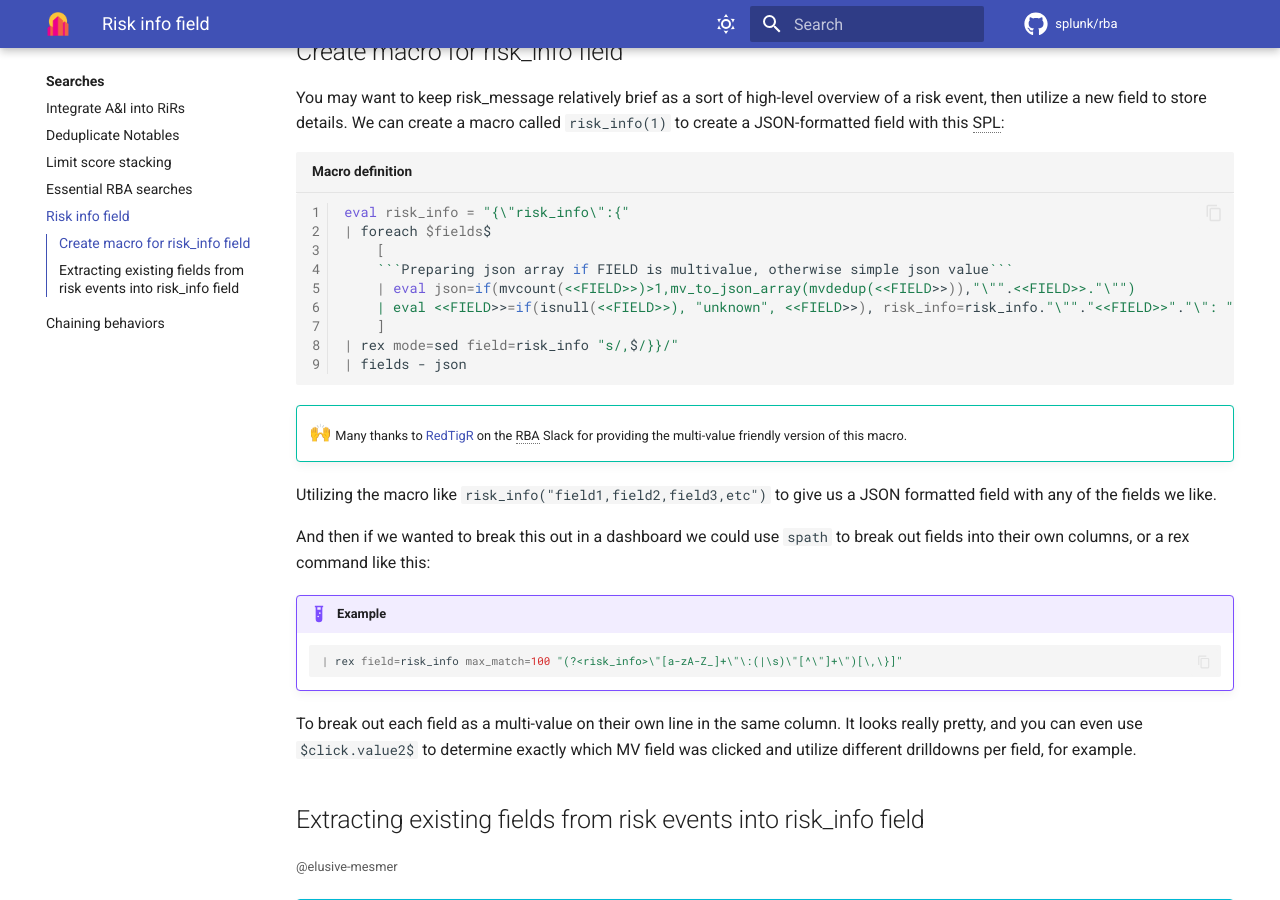
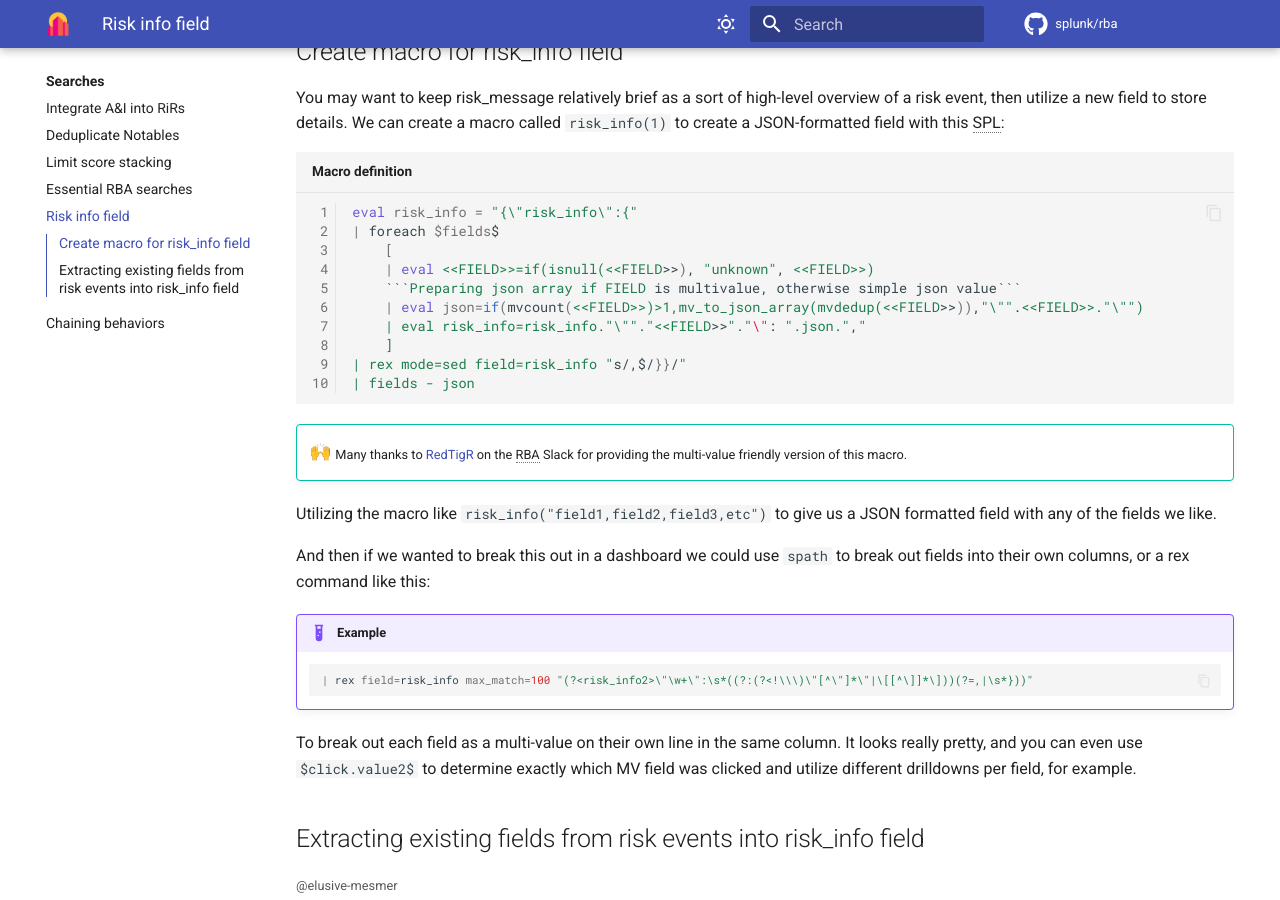
Before and after one commit to splunk/rba, an MkDocs documentation site: the page built from docs/searches/risk_info_event_detail.md, in a window 1280 px wide and 900 px high, scrolled down 194 px. Built offline with MkDocs 1.6.1 and Material for MkDocs 9.7.7, drawn with Linux system fonts in a browser that asks for light colours; emoji names are drawn with the system emoji font; comment, search, counter and statistics services are not loaded.

Commit message:
added recommended fix from RedTigR on Slack
Signed-off-by: Zachary Christensen <zchristensen@splunk.com>

````diff
--- a/docs/searches/risk_info_event_detail.md
+++ b/docs/searches/risk_info_event_detail.md
@@ -8,9 +8,10 @@ You may want to keep risk_message relatively brief as a sort of high-level overv
 eval risk_info = "{\"risk_info\":{"
 | foreach $fields$
     [
+    | eval <<FIELD>>=if(isnull(<<FIELD>>), "unknown", <<FIELD>>)
     ```Preparing json array if FIELD is multivalue, otherwise simple json value```
     | eval json=if(mvcount(<<FIELD>>)>1,mv_to_json_array(mvdedup(<<FIELD>>)),"\"".<<FIELD>>."\"")
-    | eval <<FIELD>>=if(isnull(<<FIELD>>), "unknown", <<FIELD>>), risk_info=risk_info."\""."<<FIELD>>"."\": ".json.","
+    | eval risk_info=risk_info."\""."<<FIELD>>"."\": ".json.","
     ]
 | rex mode=sed field=risk_info "s/,$/}}/"
 | fields - json
@@ -26,7 +27,7 @@ And then if we wanted to break this out in a dashboard we could use `spath` to b
 !!! example
 
     ```shell
-    | rex field=risk_info max_match=100 "(?<risk_info>\"[a-zA-Z_]+\"\:(|\s)\"[^\"]+\")[\,\}]"
+    | rex field=risk_info max_match=100 "(?<risk_info2>\"\w+\":\s*((?:(?<!\\\)\"[^\"]*\"|\[[^\]]*\]))(?=,|\s*}))"
     ```
 
 To break out each field as a multi-value on their own line in the same column. It looks really pretty, and you can even use `$click.value2$` to determine exactly which MV field was clicked and utilize different drilldowns per field, for example.
````
